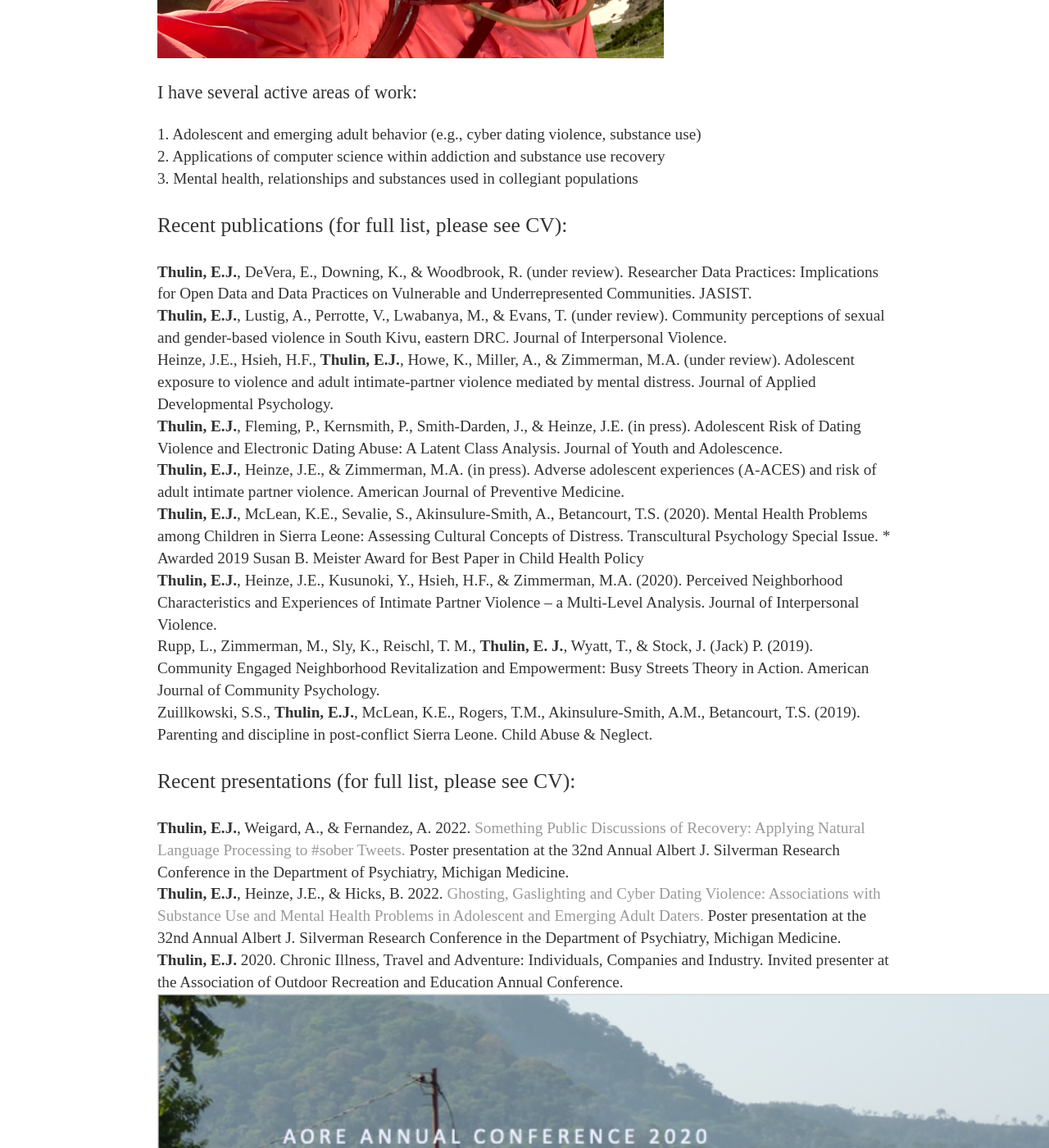
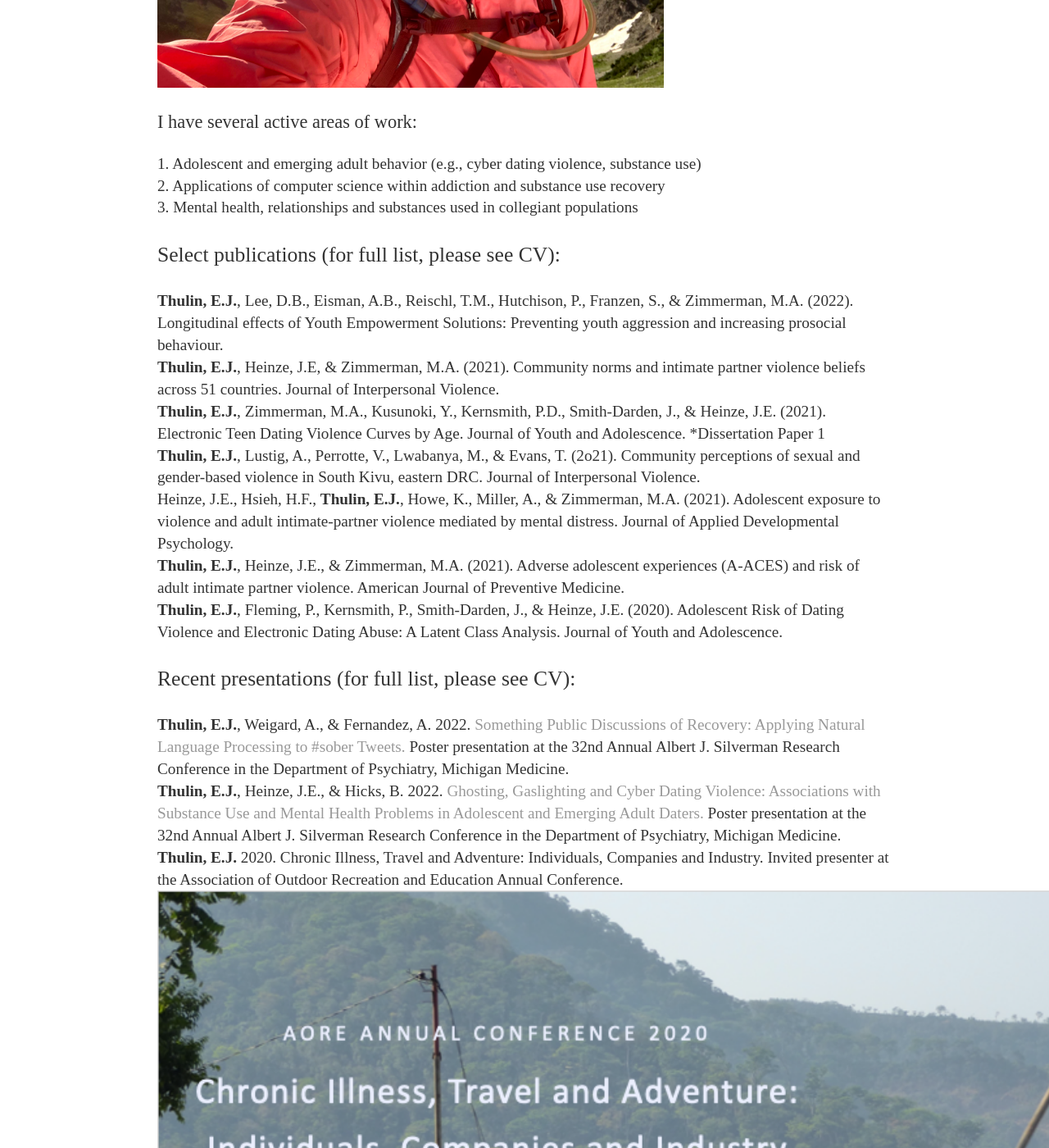
Before and after one commit to elysethulin/elysethulin.github.io, a Jekyll site: the page built from index.html, in a window 1280 px wide and 1400 px high, scrolled down 725 px. Shown: the whole window at 82% size. Built offline with Jekyll 4.4.1, drawn with Linux system fonts in a browser that asks for light colours; some of the changed text lies outside the part shown.

Commit message:
Update index.html

```diff
--- a/index.html
+++ b/index.html
@@ -3,28 +3,23 @@ layout: default
 title: Elyse Thulin, Social Scientist and Outdoor Enthusiast
 ---
 <div class="blurb">
-	<h1>Elyse Thulin, Behavioral & Applied Computational Science t</h1>
-		<p style="font-size:160%;">I am a postdoctoral fellow in the department of Psychiatry at Michigan Medicine. </p>
+	<h1>Elyse Thulin, Behavioral & Applied Computational Scientist </h1>
+		<p style="font-size:160%;">I am a postdoctoral fellow in the department of Psychiatry at Michigan Medicine, with a focus on developmental trajectories and exposure to trauma. </p>
 		<br><img src="IMG_0163.jpg" alt="text descriptor" width="617.6" height="464">
 		<br> <p style="font-size:140%;">I have several active areas of work:
 			<p style="font-size:120%;"> 1. Adolescent and emerging adult behavior (e.g., cyber dating violence, substance use)
 			<br> 2. Applications of computer science within addiction and substance use recovery
 			<br> 3. Mental health, relationships and substances used in collegiant populations </p>
 
-
-		<p style="font-size:160%;">Recent publications (for full list, please see CV):
+	<p style="font-size:160%;"> Select publications (for full list, please see CV):
 			<p style="font-size:120%;">
-			<b>Thulin, E.J.</b>, DeVera, E., Downing, K., & Woodbrook, R. (under review). Researcher Data Practices: Implications for Open Data and Data Practices on Vulnerable and Underrepresented Communities. JASIST.
-			<br><b>Thulin, E.J.</b>, Lustig, A., Perrotte, V., Lwabanya, M., & Evans, T. (under review). Community perceptions of sexual and gender-based violence in South Kivu, eastern DRC. Journal of Interpersonal Violence.
-			<br>Heinze, J.E., Hsieh, H.F., <b>Thulin, E.J.</b>, Howe, K., Miller, A., & Zimmerman, M.A. (under review). Adolescent exposure to violence and adult intimate-partner violence mediated by mental distress. Journal of Applied Developmental Psychology.
-			<br><b>Thulin, E.J.</b>, Fleming, P., Kernsmith, P., Smith-Darden, J., & Heinze, J.E. (in press). Adolescent Risk of Dating Violence and Electronic Dating Abuse: A Latent Class Analysis. Journal of Youth and Adolescence.
-			<br><b>Thulin, E.J.</b>, Heinze, J.E., & Zimmerman, M.A. (in press). Adverse adolescent experiences (A-ACES) and risk of adult intimate partner violence. American Journal of Preventive Medicine.
-			<br><b>Thulin, E.J.</b>, McLean, K.E., Sevalie, S., Akinsulure-Smith, A., Betancourt, T.S. (2020). Mental Health Problems among Children in Sierra Leone: Assessing Cultural Concepts of Distress. Transcultural Psychology Special Issue. * Awarded 2019 Susan B. Meister Award for Best Paper in Child Health Policy
-			<br><b>Thulin, E.J.</b>, Heinze, J.E., Kusunoki, Y., Hsieh, H.F., & Zimmerman, M.A. (2020). Perceived Neighborhood Characteristics and Experiences of Intimate Partner Violence – a Multi-Level Analysis. Journal of Interpersonal Violence.
-			<br>Rupp, L., Zimmerman, M., Sly, K., Reischl, T. M., <b>Thulin, E. J.</b>, Wyatt, T., & Stock, J. (Jack) P. (2019). Community Engaged Neighborhood Revitalization and Empowerment: Busy Streets Theory in Action. American Journal of Community Psychology.
-			<br>Zuillkowski, S.S., <b>Thulin, E.J.</b>, McLean, K.E., Rogers, T.M., Akinsulure-Smith, A.M., Betancourt, T.S. (2019). Parenting and discipline in post-conflict Sierra Leone. Child Abuse & Neglect. </p>
-
-
+			<b>Thulin, E.J.</b>, Lee, D.B., Eisman, A.B., Reischl, T.M., Hutchison, P., Franzen, S., & Zimmerman, M.A. (2022). Longitudinal effects of Youth Empowerment Solutions: Preventing youth aggression and increasing prosocial behaviour.
+			<br><b>Thulin, E.J.</b>, Heinze, J.E, & Zimmerman, M.A. (2021). Community norms and intimate partner violence beliefs across 51 countries. Journal of Interpersonal Violence.
+			<br><b>Thulin, E.J.</b>, Zimmerman, M.A., Kusunoki, Y., Kernsmith, P.D., Smith-Darden, J., & Heinze, J.E. (2021). Electronic Teen Dating Violence Curves by Age. Journal of Youth and Adolescence. *Dissertation Paper 1
+			<br><b>Thulin, E.J.</b>, Lustig, A., Perrotte, V., Lwabanya, M., & Evans, T. (2o21). Community perceptions of sexual and gender-based violence in South Kivu, eastern DRC. Journal of Interpersonal Violence.
+			<br>Heinze, J.E., Hsieh, H.F., <b>Thulin, E.J.</b>, Howe, K., Miller, A., & Zimmerman, M.A. (2021). Adolescent exposure to violence and adult intimate-partner violence mediated by mental distress. Journal of Applied Developmental Psychology.
+			<br><b>Thulin, E.J.</b>, Heinze, J.E., & Zimmerman, M.A. (2021). Adverse adolescent experiences (A-ACES) and risk of adult intimate partner violence. American Journal of Preventive Medicine.
+			<br><b>Thulin, E.J.</b>, Fleming, P., Kernsmith, P., Smith-Darden, J., & Heinze, J.E. (2020). Adolescent Risk of Dating Violence and Electronic Dating Abuse: A Latent Class Analysis. Journal of Youth and Adolescence. </p>
 
 		<p style="font-size:160%;">Recent presentations (for full list, please see CV):
 			<p style="font-size:120%;">
```
